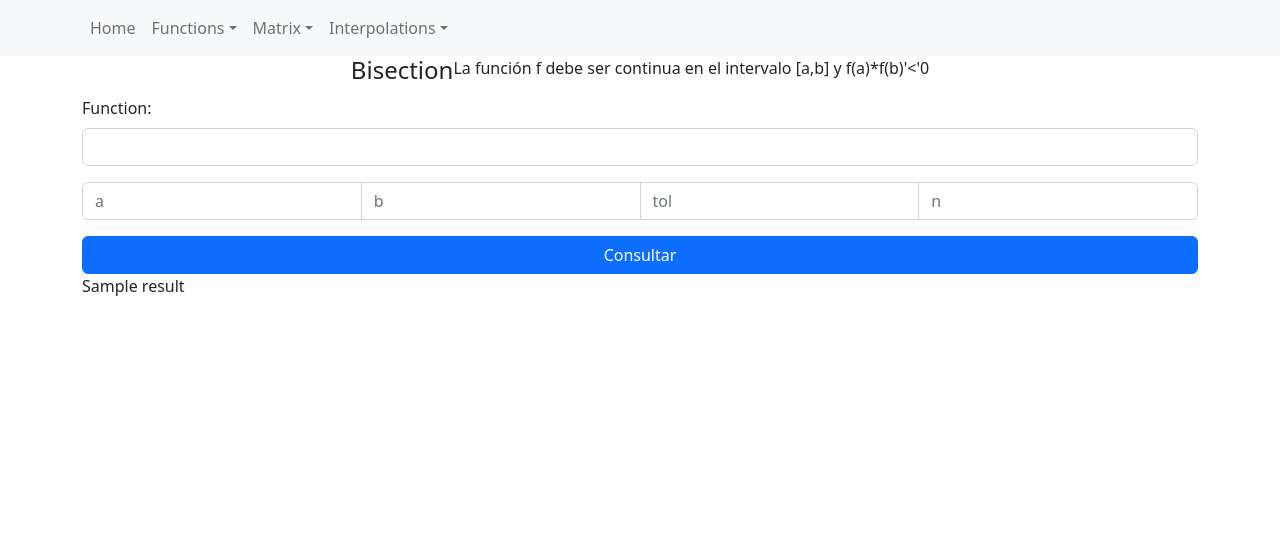
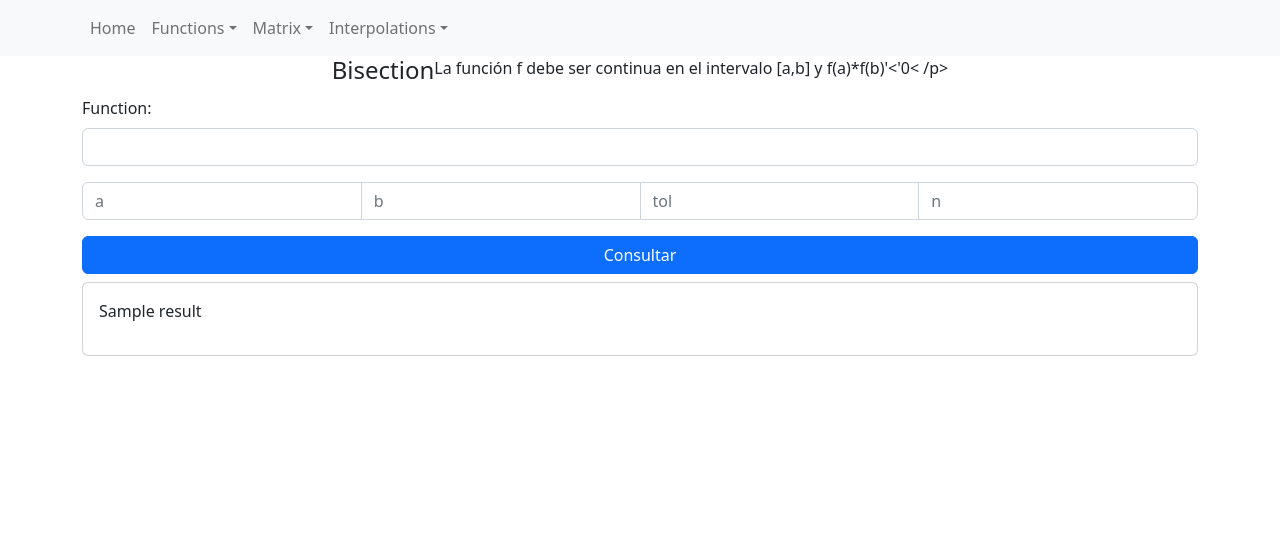
Before and after one commit to bened18/numerical-analysis, a Django app: template public/templates/functions/bisection.html in a window 1280 px wide. Shown: the top 555 px of the page. Run offline with Django 4.2, Linux system fonts and the light colour scheme; the template is opened without the code that fills it: most values are stand-ins (such as "Sample title", 1, 10 or a date in 2020).

Commit message:
Put in the results in cards

```diff
--- a/public/templates/functions/bisection.html
+++ b/public/templates/functions/bisection.html
@@ -14,7 +14,7 @@
 <div class="container full-vh">
     <div class="d-flex justify-content-center">
         <h4>Bisection</h4>
-        <p> La función f debe ser continua en el intervalo [a,b] y f(a)*f(b)'<'0</p>
+        <p> La función f debe ser continua en el intervalo [a,b] y f(a)*f(b)'<'0< /p>
     </div>
 
     <form method="GET">
@@ -37,8 +37,13 @@
     </form>
 
     {% if result %}
-        {{ result | safe }}
+    <div class="card mt-2">
+        <div class="card-body">
+            <p>{{ result }}</p>
+        </div>
+    </div>
     {% endif %}
+
 
 </div>
 {% endblock container %}
--- a/public/templates/functions/false_rule.html
+++ b/public/templates/functions/false_rule.html
@@ -36,7 +36,11 @@
     </form>
 
     {% if result %}
-        {{ result | safe }}
+    <div class="card mt-2">
+        <div class="card-body">
+            <p>{{ result }}</p>
+        </div>
+    </div>
     {% endif %}
 
 </div>
--- a/public/templates/interpolations/CubicSpline.html
+++ b/public/templates/interpolations/CubicSpline.html
@@ -28,6 +28,8 @@
         </div>
     </form>
 
+    <div class="card mt-2">
+        <div class="card-body">
             {% if polynomial_result %}
             <ul>
                 {% for i in polynomial_result %}
@@ -47,6 +49,10 @@
                 {% endfor %}
             </ul>
             {% endif %}
+        </div>
+    </div>
+
+
 
 </div>
 {% endblock container %}
```
Lines whose indentation alone changed are shown as unchanged.
